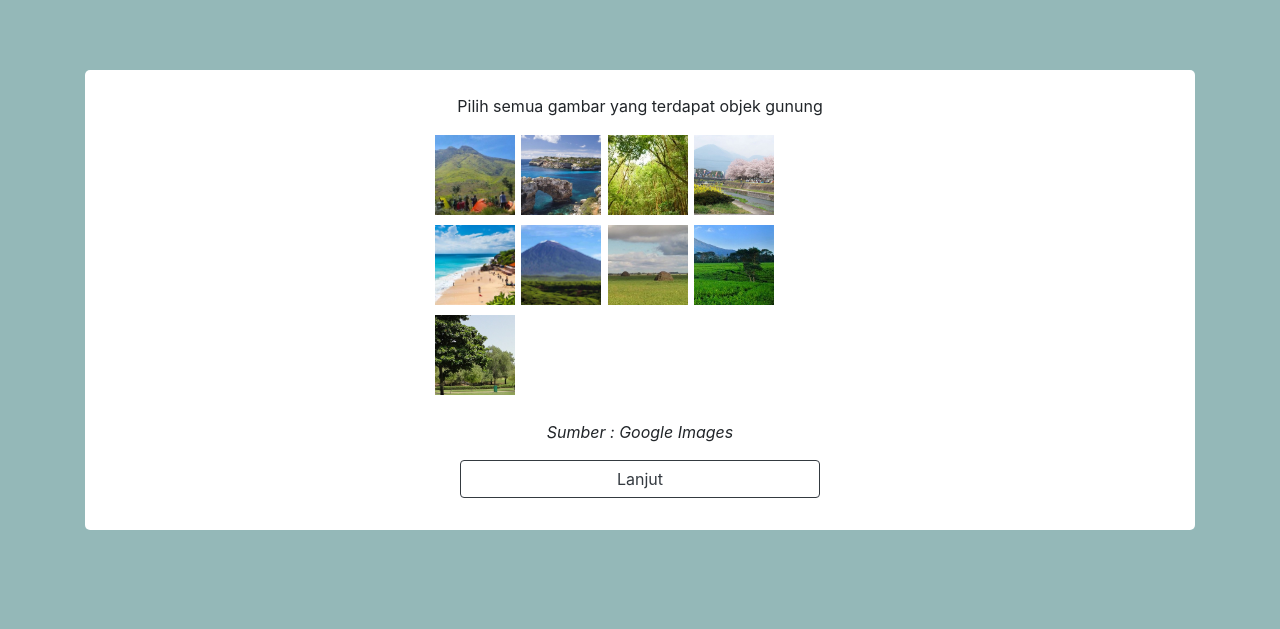
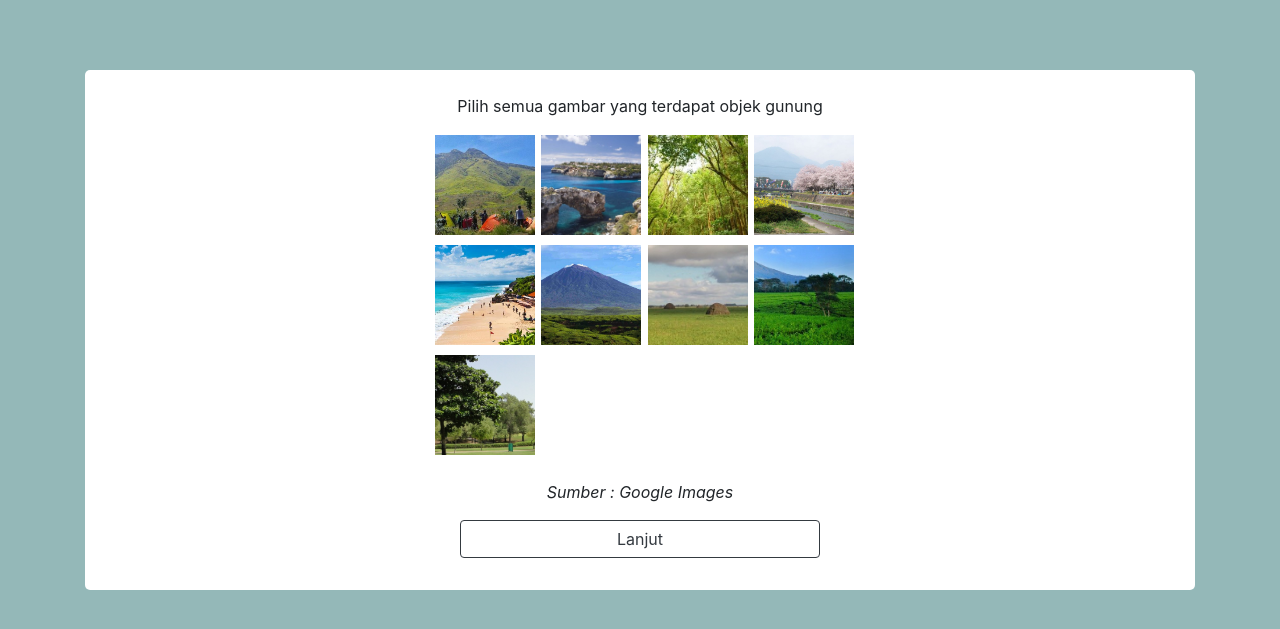
Before and after one commit to faizzuns/SkiprsiArasy, a PHP site: template view/distract.phtml in a window 1280 px wide. Shown: the top 629 px of the page. Run offline with PHP 8.4, Linux system fonts and the light colour scheme; the template is opened without the code that fills it: most values are stand-ins (such as "Sample title", 1, 10 or a date in 2020); some libraries are stand-ins or nearby versions.

Commit message:
gedein foto

```diff
--- a/view/distract.phtml
+++ b/view/distract.phtml
@@ -131,6 +131,11 @@
         margin-left: 0vw;
         margin-right: 0vw;
     }
+
+    .image_info {
+        width: 100px;
+        height: 100px;
+    }
 </style>
 
 
@@ -148,36 +153,38 @@
         <form method="post" id="checkboxes" action="/forms" >
             <input type="hidden" name="abis" value="apalah"/>
             <div class="ul-list">
+                <div class="flex center-horizontal">
                     <ul>
                         <li><input type="checkbox" name="selectedImage[]" id="cb1" value="1" />
-                        <label for="cb1"><img id="img1" src= "static/1.jpg" /></label>
+                            <label for="cb1"><img class="image_info" id="img1" src= "static/1.jpg" /></label>
                         </li>
                         <li><input type="checkbox" name="selectedImage[]" id="cb2" value="2" />
-                        <label for="cb2"><img id="img2" src= "static/2.jpg" /></label>
+                            <label for="cb2"><img class="image_info" id="img2" src= "static/2.jpg" /></label>
                         </li>
                         <li><input type="checkbox" name="selectedImage[]" id="cb3" value="3" />
-                        <label for="cb3"><img id="img3" src="static/3.jpg" /></label>
+                            <label for="cb3"><img class="image_info" id="img3" src="static/3.jpg" /></label>
                         </li>
                         <li><input type="checkbox" name="selectedImage[]" id="cb4" value="4" />
-                        <label for="cb4"><img id="img4" src="static/4.jpg" /></label>
+                            <label for="cb4"><img class="image_info" id="img4" src="static/4.jpg" /></label>
                         </li>
                         <li><input type="checkbox" name="selectedImage[]" id="cb5" value="5" />
-                        <label for="cb5"><img id="img5" src="static/5.jpg" /></label>
+                            <label for="cb5"><img class="image_info" id="img5" src="static/5.jpg" /></label>
                         </li>
                         <li><input type="checkbox" name="selectedImage[]" id="cb6" value="6" />
-                        <label for="cb6"><img id="img6" src="static/6.jpg" /></label>
+                            <label for="cb6"><img class="image_info" id="img6" src="static/6.jpg" /></label>
                         </li>
                         <li><input type="checkbox" name="selectedImage[]" id="cb7" value="7" />
-                        <label for="cb7"><img id="img7" src="static/7.jpg" /></label>
+                            <label for="cb7"><img class="image_info" id="img7" src="static/7.jpg" /></label>
                         </li>
                         <li><input type="checkbox" name="selectedImage[]" id="cb8" value="8" />
-                        <label for="cb8"><img id="img8" src="static/8.jpg" /></label>
+                            <label for="cb8"><img class="image_info" id="img8" src="static/8.jpg" /></label>
                         </li>
                         <li><input type="checkbox" name="selectedImage[]" id="cb9" value="9" />
-                        <label for="cb9"><img id="img9" src="static/9.jpg" /></label>
+                            <label for="cb9"><img class="image_info" id="img9" src="static/9.jpg" /></label>
 
                         </li>
                     </ul>
+                </div>
             </div>
             <div class="text-center margin-bot-medium"><i>Sumber : Google Images</i></div>
             <div class="flex center-horizontal margin-bot-medium">
```
Also changed, not shown: 1 other file. Lines whose indentation alone changed are shown as unchanged.
